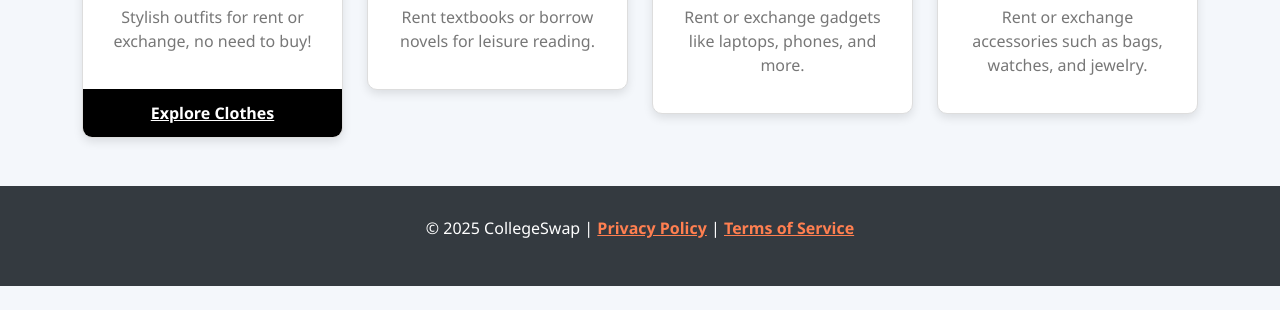
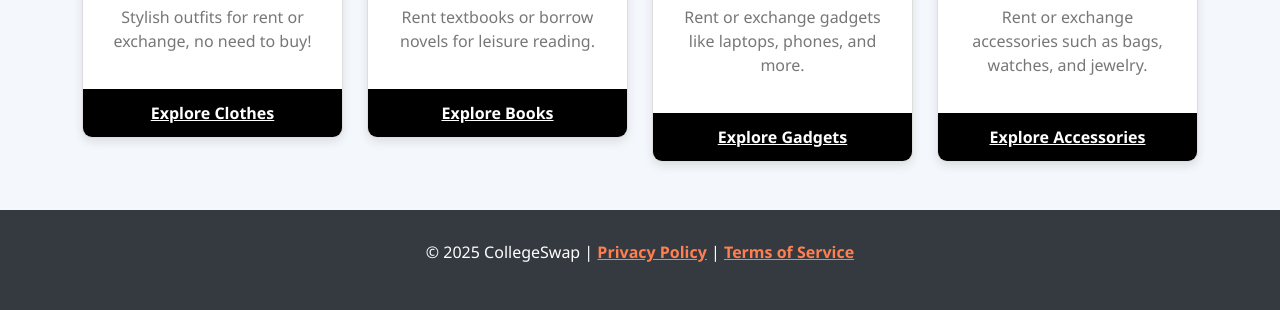
Before and after one commit to niharika198/CampusSwap, a plain HTML site: page Frontpage.html in a window 1280 px wide. Shown: the part 858-1168 px from the top of the page. Before the commit the page ends 1144 px from the top, so only its background shows below. Drawn offline with nearby package versions, Linux system fonts and the light colour scheme.

Commit message:
frontpage

```diff
--- a/Frontpage.html
+++ b/Frontpage.html
@@ -187,6 +187,9 @@
                 </div>
                 <!-- Explore Clothes button -->
                 <a href="clothes.html" class="btn-explore">Explore Clothes</a>
+
+
+
             </div>
         </div>
         <div class="col-md-3">
@@ -196,6 +199,7 @@
                     <h5>Books</h5>
                     <p>Rent textbooks or borrow novels for leisure reading.</p>
                 </div>
+                <a href="Book.html" class="btn-explore">Explore Books</a>
             </div>
         </div>
         <div class="col-md-3">
@@ -205,6 +209,7 @@
                     <h5>Gadgets</h5>
                     <p>Rent or exchange gadgets like laptops, phones, and more.</p>
                 </div>
+                <a href="Gadgets.html" class="btn-explore">Explore Gadgets</a>
             </div>
         </div>
         <div class="col-md-3">
@@ -214,6 +219,7 @@
                     <h5>Accessories</h5>
                     <p>Rent or exchange accessories such as bags, watches, and jewelry.</p>
                 </div>
+                <a href="Accessories.html" class="btn-explore">Explore Accessories</a>
             </div>
         </div>
     </div>
```
